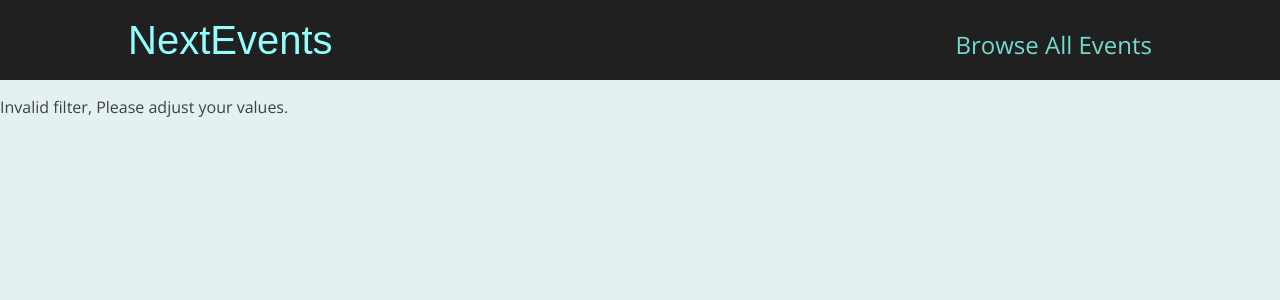
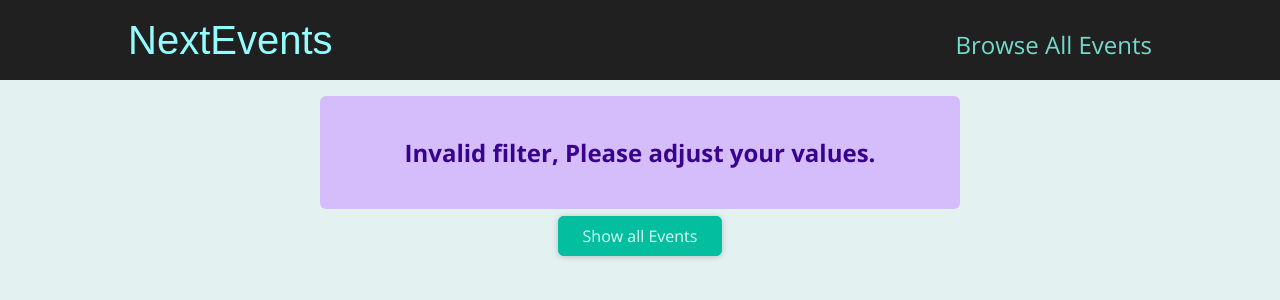
Before and after one commit to BillStephens2022/Events-NextJS, a Next.js app: page /events/e2 in a window 1280 px wide. Shown: the top 300 px of the page. Built offline with nearby package versions, Linux system fonts and the light colour scheme.

Commit message:
added some error handling for events not found

```diff
--- /dev/null
+++ b/components/events/results-title.js
@@ -0,0 +1,20 @@
+import Button from '../ui/button';
+import classes from './results-title.module.css';
+
+function ResultsTitle(props) {
+  const { date } = props;
+
+  const humanReadableDate = new Date(date).toLocaleDateString('en-US', {
+    month: 'long',
+    year: 'numeric',
+  });
+
+  return (
+    <section className={classes.title}>
+      <h1>Events in {humanReadableDate}</h1>
+      <Button link='/events'>Show all events</Button>
+    </section>
+  );
+}
+
+export default ResultsTitle;
--- /dev/null
+++ b/components/events/results-title.module.css
@@ -0,0 +1,6 @@
+.title {
+  margin: 2rem auto;
+  width: 90%;
+  max-width: 40rem;
+  text-align: center;
+}
--- /dev/null
+++ b/components/ui/error-alert.js
@@ -0,0 +1,7 @@
+import classes from './error-alert.module.css';
+
+function ErrorAlert(props) {
+  return <div className={classes.alert}>{props.children}</div>;
+}
+
+export default ErrorAlert;
--- /dev/null
+++ b/components/ui/error-alert.module.css
@@ -0,0 +1,12 @@
+.alert {
+  margin: 1rem auto;
+  padding: 1rem 2rem;
+  width: 90%;
+  max-width: 40rem;
+  background-color: #d5bdfc;
+  color: #38028d;
+  font-weight: bold;
+  font-size: 1.5rem;
+  text-align: center;
+  border-radius: 6px;
+}
--- a/pages/events/[...slug].js
+++ b/pages/events/[...slug].js
@@ -1,6 +1,10 @@
+import { Fragment } from "react";
 import { useRouter } from "next/router";
 import { getFilteredEvents } from "../../dummy-data";
 import EventList from "../../components/events/event-list";
+import ResultsTitle from "../../components/events/results-title";
+import Button from "../../components/UI/button";
+import ErrorAlert from "../../components/ui/error-alert";
 
 function FilteredEventsPage() {
   const router = useRouter();
@@ -20,7 +24,7 @@
 
   console.log("numYear: ", numYear);
   console.log("numMonth: ", numMonth);
-  console.log("isNaN?: ", (isNaN(numYear)));
+  console.log("isNaN?: ", isNaN(numYear));
 
   if (
     isNaN(numYear) ||
@@ -30,7 +34,16 @@
     numMonth < 1 ||
     numMonth > 12
   ) {
-    return <p>Invalid filter, Please adjust your values.</p>;
+    return (
+      <Fragment>
+        <ErrorAlert>
+          <p>Invalid filter, Please adjust your values.</p>
+        </ErrorAlert>
+        <div className="center">
+          <Button link="/events">Show all Events</Button>
+        </div>
+      </Fragment>
+    );
   }
 
   const filteredEvents = getFilteredEvents({
@@ -39,13 +52,25 @@
   });
 
   if (!filteredEvents || filteredEvents.length === 0) {
-    return <p>No events found for the chosen filter!</p>
+    return (
+      <Fragment>
+        <ErrorAlert>
+          <p>No events found for the chosen filter!</p>
+        </ErrorAlert>
+        <div className="center">
+          <Button link="/events">Show All Events</Button>
+        </div>
+      </Fragment>
+    );
   }
 
+  const date = new Date(numYear, numMonth - 1);
+
   return (
-    <div>
+    <Fragment>
+      <ResultsTitle date={date} />
       <EventList items={filteredEvents} />
-    </div>
+    </Fragment>
   );
 }
 
```
Also changed, not shown: pages/events/[eventId].js (+6 -1 lines).
